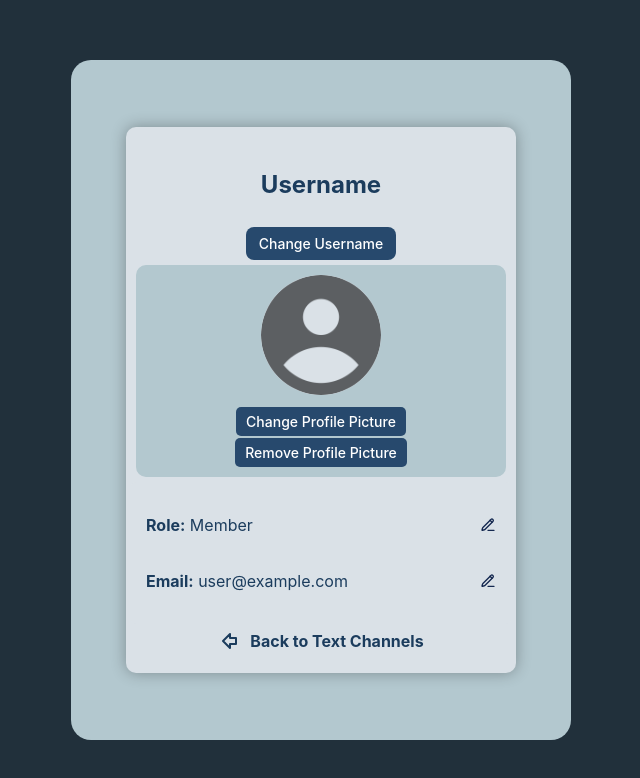
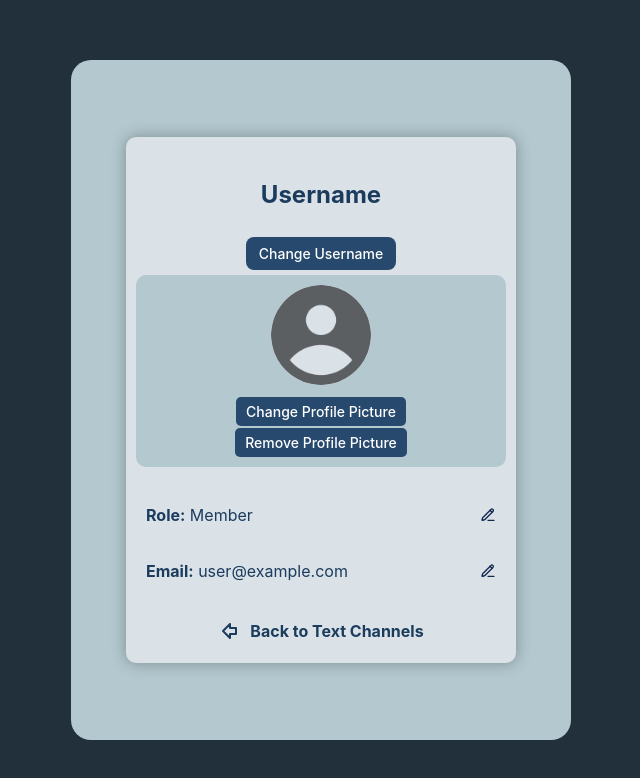
Before and after one commit to bypameladaniel/SOEN341, a React (Vite) app in the folder frontend/: page /profile in a window 1280 px wide. Shown: the top 778 px of the page, without its empty margins (319-959 px from the left). Built offline with nearby package versions, Linux system fonts and the light colour scheme; no server answers.

Commit message:
Issue #178 Updated profile.css to prevent image area resizing
Fixed the issue where the area containing the profile picture would change size when a new picture was uploaded.

```diff
--- a/frontend/src/components/profile-page/profile.css
+++ b/frontend/src/components/profile-page/profile.css
@@ -59,7 +59,9 @@ FFFFFF - white */
     background-color: #DAE1E7; /* Remove background color */
     border-radius: 50%;
     border: none; /* Remove border completely */
-    height: 120px;
+    height: 100px;
+    width: 100px;
+    object-fit: cover; /* Ensures image covers the entire circle */
     margin-bottom: 10px;
     display: block;
 }
```
